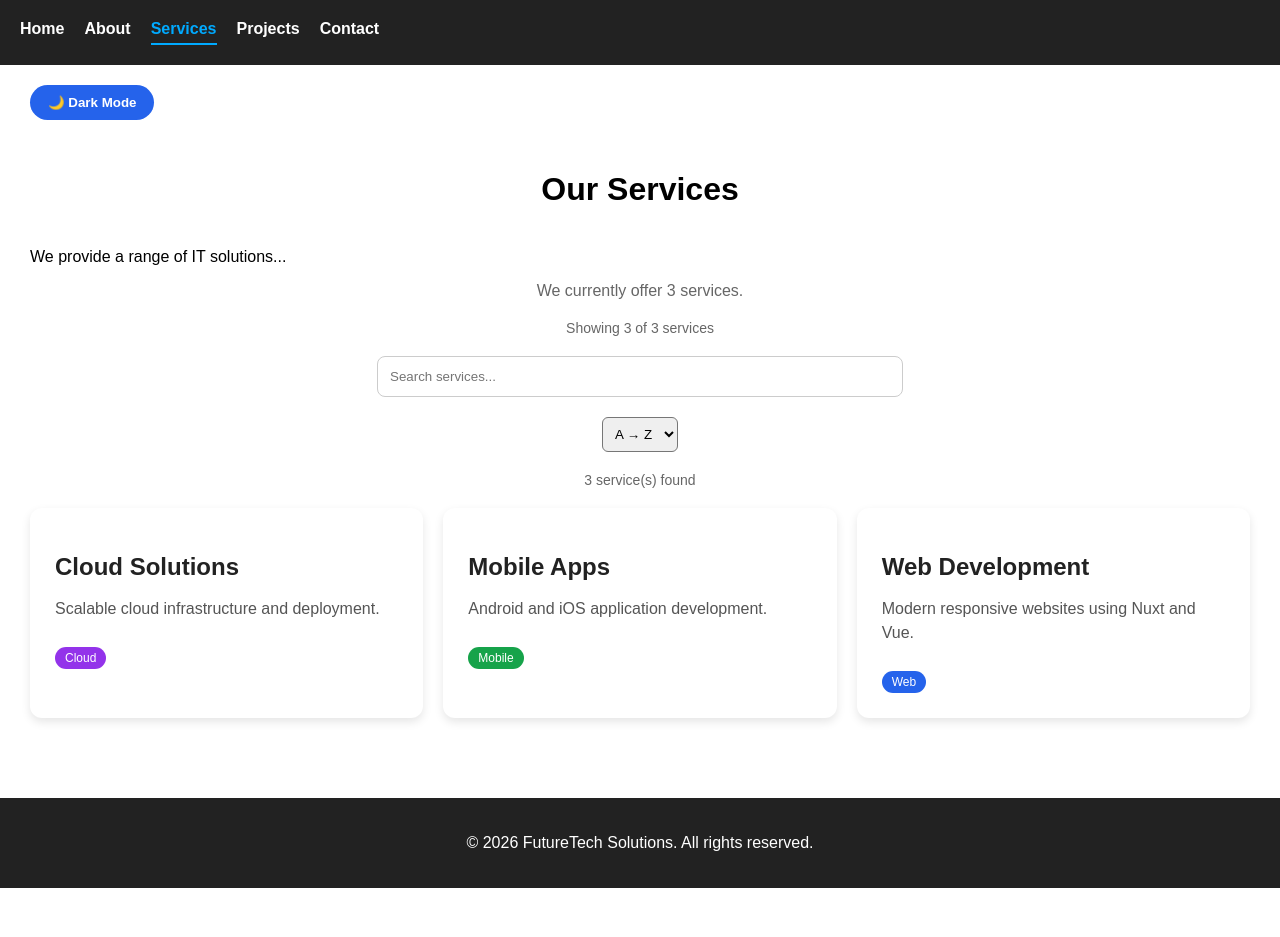
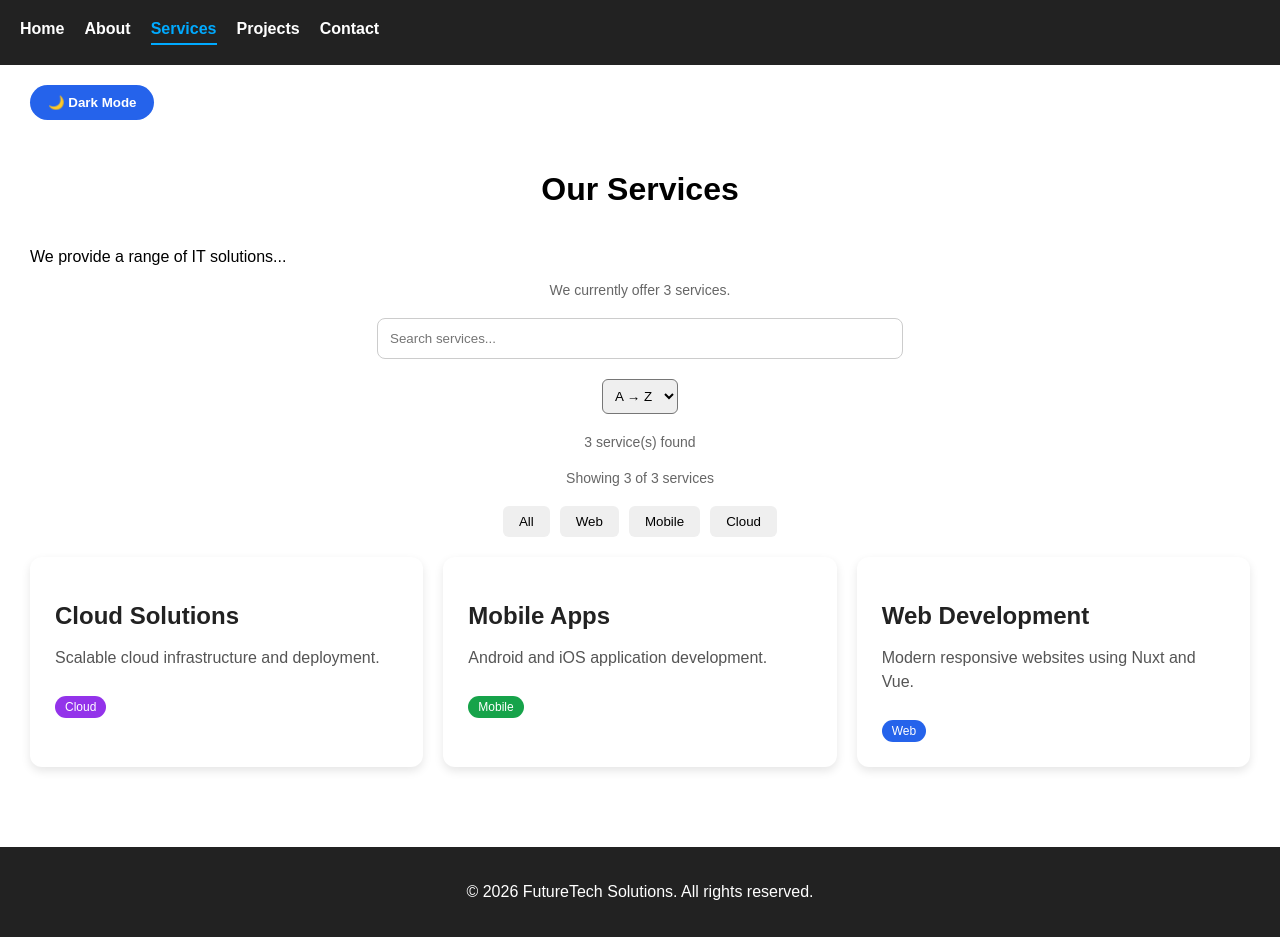
Before and after one commit to GaveshaD/it-company-website, a Nuxt app: page /services in a window 1280 px wide. Before the commit the page ends 888 px from the top, so only its background shows below. Built offline with nearby package versions, Linux system fonts and the light colour scheme.

Commit message:
Add service category filtering

```diff
--- a/app/pages/services.vue
+++ b/app/pages/services.vue
@@ -5,10 +5,6 @@
 
     <p class="service-count">
       We currently offer {{ services.length }} services.
-    </p>
-
-    <p class="service-summary">
-      Showing {{ filteredServices.length }} of {{ services.length }} services
     </p>
 
     <input
@@ -19,12 +15,16 @@
     />
 
     <select v-model="sortOrder" class="service-sort">
-    <option value="asc">A → Z</option>
-    <option value="desc">Z → A</option>
+      <option value="asc">A → Z</option>
+      <option value="desc">Z → A</option>
     </select>
 
     <p class="service-results">
       {{ filteredServices.length }} service(s) found
+    </p>
+
+    <p class="service-summary">
+      Showing {{ filteredServices.length }} of {{ services.length }} services
     </p>
 
     <button
@@ -35,6 +35,13 @@
       Clear
     </button>
 
+    <div class="service-filters">
+      <button @click="selectedCategory = 'All'">All</button>
+      <button @click="selectedCategory = 'Web'">Web</button>
+      <button @click="selectedCategory = 'Mobile'">Mobile</button>
+      <button @click="selectedCategory = 'Cloud'">Cloud</button>
+    </div>
+
     <div class="services">
       <ServiceCard
         v-for="service in filteredServices"
@@ -44,11 +51,11 @@
         :description="service.description"
         :category="service.category"
       />
+    </div>
 
-      <p v-if="filteredServices.length === 0" class="no-services">
-        No services found.
-      </p>
-    </div>
+    <p v-if="filteredServices.length === 0" class="no-services">
+      No services found.
+    </p>
   </div>
 </template>
 
@@ -56,10 +63,8 @@
 import { ref, computed } from "vue"
 
 const searchText = ref("")
-
 const sortOrder = ref("asc")
-
-
+const selectedCategory = ref("All")
 
 const services = [
   {
@@ -83,7 +88,14 @@ const services = [
 ]
 
 const filteredServices = computed(() => {
-  const result = services.filter(service =>
+  let result =
+    selectedCategory.value === "All"
+      ? services
+      : services.filter(
+          service => service.category === selectedCategory.value
+        )
+
+  result = result.filter(service =>
     service.title.toLowerCase().includes(searchText.value.toLowerCase()) ||
     service.description.toLowerCase().includes(searchText.value.toLowerCase())
   )
@@ -94,7 +106,6 @@ const filteredServices = computed(() => {
       : b.title.localeCompare(a.title)
   )
 })
-
 </script>
 
 <style scoped>
@@ -103,30 +114,15 @@ const filteredServices = computed(() => {
   margin-bottom: 40px;
 }
 
-.services {
-  display: grid;
-  grid-template-columns: repeat(3, 1fr);
-  gap: 20px;
-}
-
-/* Tablet */
-@media (max-width: 900px) {
-  .services {
-    grid-template-columns: repeat(2, 1fr);
-  }
-}
-
-/* Mobile */
-@media (max-width: 600px) {
-  .services {
-    grid-template-columns: 1fr;
-  }
-}
-.service-count {
+.service-count,
+.service-results,
+.service-summary {
   text-align: center;
   color: #666;
   margin-bottom: 20px;
+  font-size: 14px;
 }
+
 .service-search {
   width: 100%;
   max-width: 500px;
@@ -136,17 +132,14 @@ const filteredServices = computed(() => {
   border: 1px solid #ccc;
   border-radius: 8px;
 }
-.no-services {
-  text-align: center;
-  color: #666;
-  margin-top: 20px;
+
+.service-sort {
+  display: block;
+  margin: 10px auto 20px;
+  padding: 8px;
+  border-radius: 6px;
 }
-.service-results {
-  text-align: center;
-  color: #666;
-  font-size: 14px;
-  margin-bottom: 20px;
-}
+
 .clear-service-search {
   display: block;
   margin: 0 auto 20px;
@@ -161,16 +154,42 @@ const filteredServices = computed(() => {
 .clear-service-search:hover {
   opacity: 0.9;
 }
-.service-summary {
+
+.service-filters {
+  display: flex;
+  justify-content: center;
+  gap: 10px;
+  margin: 20px 0;
+}
+
+.service-filters button {
+  padding: 8px 16px;
+  border: none;
+  border-radius: 6px;
+  cursor: pointer;
+}
+
+.services {
+  display: grid;
+  grid-template-columns: repeat(3, 1fr);
+  gap: 20px;
+}
+
+.no-services {
   text-align: center;
   color: #666;
-  margin-bottom: 20px;
-  font-size: 14px;
+  margin-top: 20px;
 }
-.service-sort {
-  display: block;
-  margin: 10px auto 20px;
-  padding: 8px;
-  border-radius: 6px;
+
+@media (max-width: 900px) {
+  .services {
+    grid-template-columns: repeat(2, 1fr);
+  }
+}
+
+@media (max-width: 600px) {
+  .services {
+    grid-template-columns: 1fr;
+  }
 }
 </style>
```
